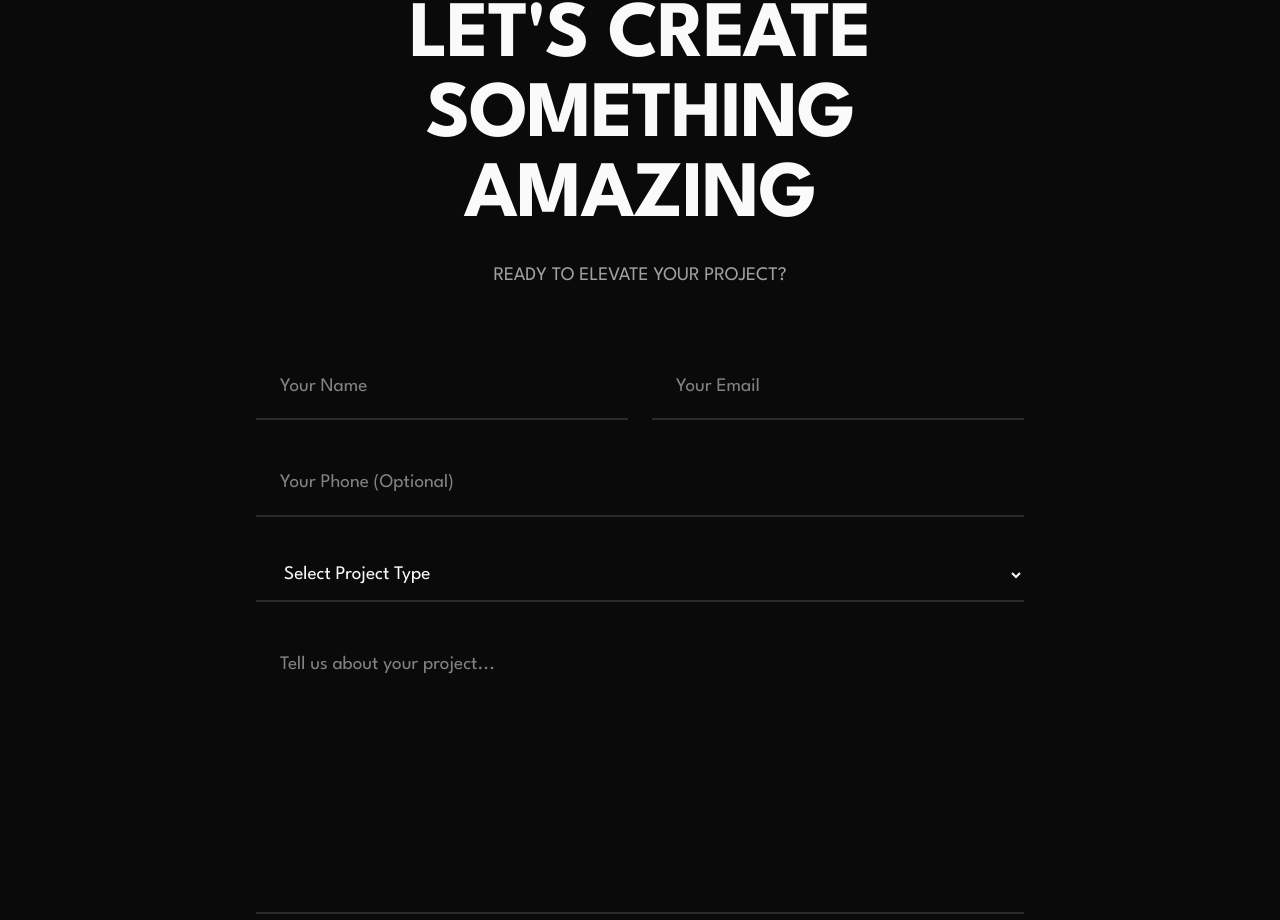
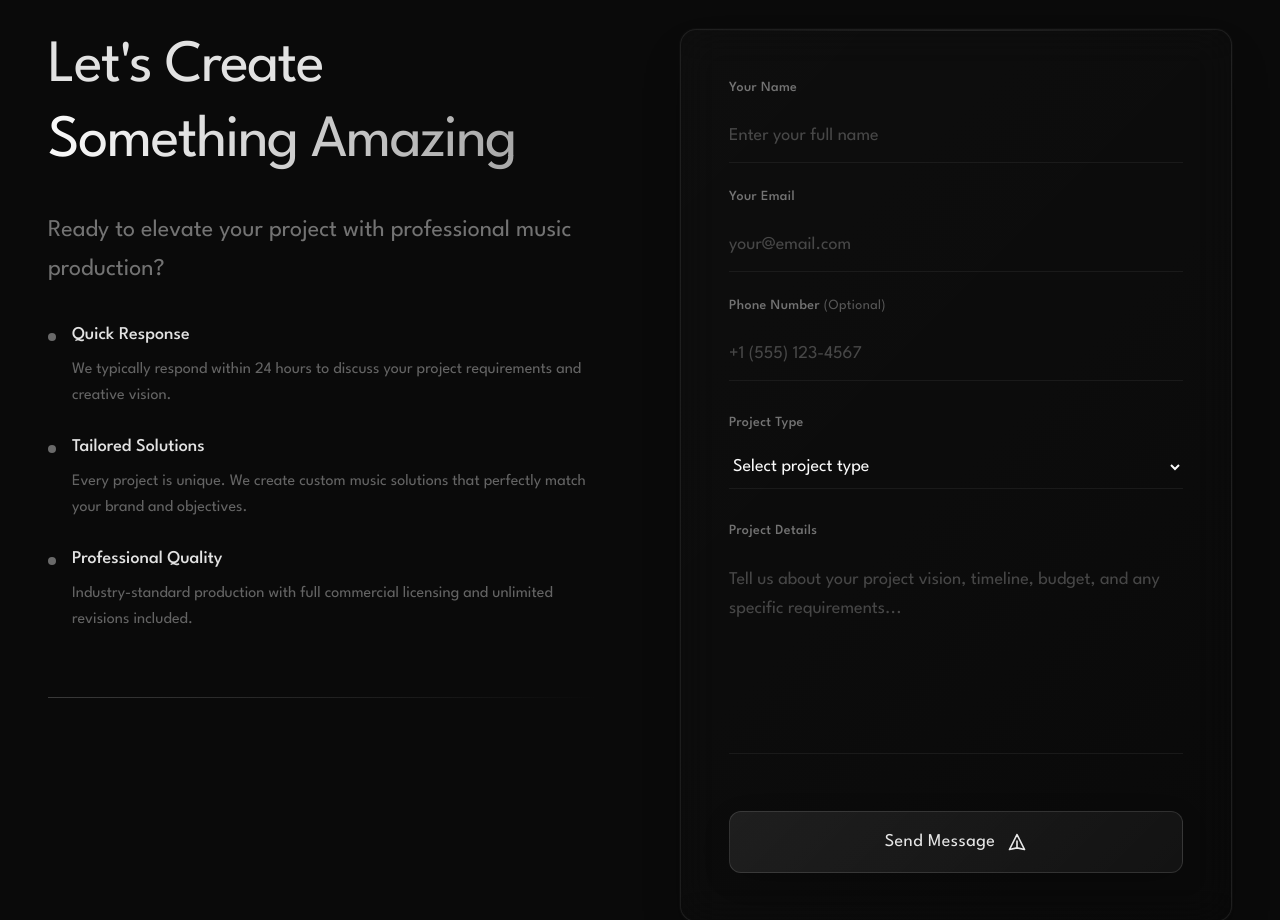
Before and after one commit to Kianhd/Key0n-portfolio, a Next.js app: page / in a window 1280 px wide. Shown: the part 7755-8675 px from the top of the page. Built offline with nearby package versions, Linux system fonts and the light colour scheme.

Commit message:
Contact section

```diff
--- a/app/components/sections/ContactSection.tsx
+++ b/app/components/sections/ContactSection.tsx
@@ -7,172 +7,185 @@ const ContactSection: React.FC = () => {
   const browserOpts = useBrowserOptimizations();
 
   return (
-    <section id="contact" className="py-24 px-6 sm:px-8 lg:px-12">
-      <div className="max-w-3xl mx-auto">
-        <div className="text-center mb-16">
-          <h2 className="text-title font-semibold mb-6 uppercase scroll-fade-in">
-            Let&apos;s Create
-            <br />
+    <section id="contact" className="py-32 px-6 sm:px-8 lg:px-12">
+      <div className="max-w-7xl mx-auto">
+        <div className="grid grid-cols-1 lg:grid-cols-2 gap-16 lg:gap-20 items-start">
+          {/* Left Content Area */}
+          <div className="lg:sticky lg:top-32">
+            <div className="space-y-8">
+              <div>
+                <h2 className="text-4xl lg:text-5xl xl:text-6xl font-bold mb-8 leading-tight tracking-tight">
+                  <span className="block text-foreground/90">Let&apos;s Create</span>
+                  <span className="block bg-gradient-to-r from-foreground to-foreground/60 bg-clip-text text-transparent">
                     Something Amazing
+                  </span>
                 </h2>
-          <p className="text-body text-muted uppercase font-normal">
-            Ready to elevate your project?
+                <p className="text-xl lg:text-2xl text-muted/70 mb-8 leading-relaxed font-light">
+                  Ready to elevate your project with professional music production?
                 </p>
               </div>
 
-        <form className="space-y-8">
-          <div className="grid grid-cols-1 md:grid-cols-2 gap-6">
-            <div className="relative">
-              <input
-                type="text"
-                placeholder="Your Name"
-                className="w-full px-6 py-4 bg-transparent border-b-2 border-border focus:outline-none transition-all duration-200 text-body peer"
-                required
-              />
-              <div className="absolute bottom-0 left-0 right-0 h-[2px] opacity-0 peer-focus:opacity-100 transition-opacity duration-200">
-                {browserOpts.reduceBlur ? (
-                  <div
-                    className="w-full h-full bg-foreground rounded-full"
-                    style={{
-                      boxShadow: "0 0 6px rgba(250, 250, 250, 0.6)",
-                    }}
-                  />
-                ) : (
-                  <>
-                    <div className="w-full h-full bg-foreground rounded-full" />
-                    <div className="absolute inset-0 bg-foreground rounded-full blur-sm" />
-                    <div className="absolute inset-0 bg-foreground rounded-full blur-md opacity-50" />
-                  </>
-                )}
+              <div className="space-y-6">
+                <div className="flex items-start gap-4">
+                  <div className="w-2 h-2 bg-foreground/40 rounded-full mt-3 flex-shrink-0"></div>
+                  <div>
+                    <h3 className="text-lg font-medium text-foreground/90 mb-2">Quick Response</h3>
+                    <p className="text-muted/60 leading-relaxed">We typically respond within 24 hours to discuss your project requirements and creative vision.</p>
                   </div>
                 </div>
-            <div className="relative">
-              <input
-                type="email"
-                placeholder="Your Email"
-                className="w-full px-6 py-4 bg-transparent border-b-2 border-border focus:outline-none transition-all duration-200 text-body peer"
-                required
-              />
-              <div className="absolute bottom-0 left-0 right-0 h-[2px] opacity-0 peer-focus:opacity-100 transition-opacity duration-200">
-                {browserOpts.reduceBlur ? (
-                  <div
-                    className="w-full h-full bg-foreground rounded-full"
-                    style={{
-                      boxShadow: "0 0 6px rgba(250, 250, 250, 0.6)",
-                    }}
-                  />
-                ) : (
-                  <>
-                    <div className="w-full h-full bg-foreground rounded-full" />
-                    <div className="absolute inset-0 bg-foreground rounded-full blur-sm" />
-                    <div className="absolute inset-0 bg-foreground rounded-full blur-md opacity-50" />
-                  </>
-                )}
+                <div className="flex items-start gap-4">
+                  <div className="w-2 h-2 bg-foreground/40 rounded-full mt-3 flex-shrink-0"></div>
+                  <div>
+                    <h3 className="text-lg font-medium text-foreground/90 mb-2">Tailored Solutions</h3>
+                    <p className="text-muted/60 leading-relaxed">Every project is unique. We create custom music solutions that perfectly match your brand and objectives.</p>
+                  </div>
+                </div>
+                <div className="flex items-start gap-4">
+                  <div className="w-2 h-2 bg-foreground/40 rounded-full mt-3 flex-shrink-0"></div>
+                  <div>
+                    <h3 className="text-lg font-medium text-foreground/90 mb-2">Professional Quality</h3>
+                    <p className="text-muted/60 leading-relaxed">Industry-standard production with full commercial licensing and unlimited revisions included.</p>
                   </div>
                 </div>
               </div>
+
+              {/* Decorative element */}
+              <div className="pt-8">
+                <div className="h-px bg-gradient-to-r from-foreground/20 via-foreground/10 to-transparent"></div>
+              </div>
+            </div>
+          </div>
+
+          {/* Right Form Area */}
           <div className="relative">
+            {/* Premium glass card effect */}
+            <div
+              className="relative overflow-hidden rounded-2xl p-8 lg:p-12 border"
+              style={{
+                background: `linear-gradient(135deg,
+                  rgba(255, 255, 255, 0.02) 0%,
+                  rgba(255, 255, 255, 0.01) 50%,
+                  rgba(0, 0, 0, 0.02) 100%
+                )`,
+                borderColor: "rgba(255, 255, 255, 0.08)",
+                boxShadow: `
+                  0 0 0 1px rgba(255, 255, 255, 0.02),
+                  0 24px 48px -12px rgba(0, 0, 0, 0.3),
+                  0 12px 24px -8px rgba(0, 0, 0, 0.2)
+                `,
+                backdropFilter: browserOpts.disableBackdropFilter ? "none" : "blur(20px)",
+                WebkitBackdropFilter: browserOpts.disableBackdropFilter ? "none" : "blur(20px)",
+              }}
+            >
+              {/* Subtle top accent line */}
+              <div
+                className="absolute top-0 left-0 right-0 h-[1px]"
+                style={{
+                  background: "linear-gradient(90deg, transparent 0%, rgba(255, 255, 255, 0.1) 50%, transparent 100%)"
+                }}
+              />
+
+              <form className="space-y-8">
+                <div className="grid grid-cols-1 gap-6">
+                  <div className="relative group">
+                    <label className="block text-sm font-medium text-muted/70 mb-3 tracking-wide">
+                      Your Name
+                    </label>
+                    <input
+                      type="text"
+                      className="w-full px-0 py-3 bg-transparent border-b border-border/50 focus:border-foreground/40 focus:outline-none transition-all duration-300 text-foreground text-lg placeholder:text-muted/40"
+                      placeholder="Enter your full name"
+                      required
+                    />
+                  </div>
+                  <div className="relative group">
+                    <label className="block text-sm font-medium text-muted/70 mb-3 tracking-wide">
+                      Your Email
+                    </label>
+                    <input
+                      type="email"
+                      className="w-full px-0 py-3 bg-transparent border-b border-border/50 focus:border-foreground/40 focus:outline-none transition-all duration-300 text-foreground text-lg placeholder:text-muted/40"
+                      placeholder="your@email.com"
+                      required
+                    />
+                  </div>
+                  <div className="relative group">
+                    <label className="block text-sm font-medium text-muted/70 mb-3 tracking-wide">
+                      Phone Number <span className="text-muted/50">(Optional)</span>
+                    </label>
                     <input
                       type="tel"
-              placeholder="Your Phone (Optional)"
-              className="w-full px-6 py-4 bg-transparent border-b-2 border-border focus:outline-none transition-all duration-200 text-body peer"
+                      className="w-full px-0 py-3 bg-transparent border-b border-border/50 focus:border-foreground/40 focus:outline-none transition-all duration-300 text-foreground text-lg placeholder:text-muted/40"
+                      placeholder="+1 (555) 123-4567"
                     />
-            <div className="absolute bottom-0 left-0 right-0 h-[2px] opacity-0 peer-focus:opacity-100 transition-opacity duration-200">
-              {browserOpts.reduceBlur ? (
-                <div
-                  className="w-full h-full bg-foreground rounded-full"
-                  style={{
-                    boxShadow: "0 0 6px rgba(250, 250, 250, 0.6)",
-                  }}
-                />
-              ) : (
-                <>
-                  <div className="w-full h-full bg-foreground rounded-full" />
-                  <div className="absolute inset-0 bg-foreground rounded-full blur-sm" />
-                  <div className="absolute inset-0 bg-foreground rounded-full blur-md opacity-50" />
-                </>
-              )}
-            </div>
-          </div>
-          <div className="relative">
-            <select
-              className="w-full px-6 py-4 bg-transparent border-b-2 border-border focus:outline-none transition-all duration-200 text-foreground text-body peer"
-              required
-            >
-              <option value="">Select Project Type</option>
-              <option value="commercial">Commercial Production</option>
-              <option value="artist">Artist Collaboration</option>
-              <option value="beats">Custom Beats</option>
-              <option value="film">Film Scoring</option>
-              <option value="mixing">Mixing & Mastering</option>
-              <option value="other">Other</option>
-            </select>
-            <div className="absolute bottom-0 left-0 right-0 h-[2px] opacity-0 peer-focus:opacity-100 transition-opacity duration-200">
-              {browserOpts.reduceBlur ? (
-                <div
-                  className="w-full h-full bg-foreground rounded-full"
-                  style={{
-                    boxShadow: "0 0 6px rgba(250, 250, 250, 0.6)",
-                  }}
-                />
-              ) : (
-                <>
-                  <div className="w-full h-full bg-foreground rounded-full" />
-                  <div className="absolute inset-0 bg-foreground rounded-full blur-sm" />
-                  <div className="absolute inset-0 bg-foreground rounded-full blur-md opacity-50" />
-                </>
-              )}
-            </div>
-          </div>
-          <div className="relative">
-            <textarea
-              placeholder="Tell us about your project..."
-              rows={8}
-              className="w-full px-6 py-4 bg-transparent border-b-2 border-border focus:outline-none transition-all duration-200 resize-none text-body leading-relaxed peer"
-              required
-            />
-            <div className="absolute bottom-0 left-0 right-0 h-[2px] opacity-0 peer-focus:opacity-100 transition-opacity duration-200 -translate-y-[6px]">
-              {browserOpts.reduceBlur ? (
-                <div
-                  className="w-full h-full bg-foreground rounded-full"
-                  style={{
-                    boxShadow: "0 0 6px rgba(250, 250, 250, 0.6)",
-                  }}
-                />
-              ) : (
-                <>
-                  <div className="w-full h-full bg-foreground rounded-full" />
-                  <div className="absolute inset-0 bg-foreground rounded-full blur-sm" />
-                  <div className="absolute inset-0 bg-foreground rounded-full blur-md opacity-50" />
-                </>
-              )}
                   </div>
                 </div>
                 <div className="relative group">
+                  <label className="block text-sm font-medium text-muted/70 mb-3 tracking-wide">
+                    Project Type
+                  </label>
+                  <select
+                    className="w-full px-0 py-3 bg-transparent border-b border-border/50 focus:border-foreground/40 focus:outline-none transition-all duration-300 text-foreground text-lg cursor-pointer"
+                    required
+                  >
+                    <option value="" className="bg-background text-foreground">Select project type</option>
+                    <option value="commercial" className="bg-background text-foreground">Commercial Production</option>
+                    <option value="artist" className="bg-background text-foreground">Artist Collaboration</option>
+                    <option value="beats" className="bg-background text-foreground">Custom Beats</option>
+                    <option value="film" className="bg-background text-foreground">Film Scoring</option>
+                    <option value="mixing" className="bg-background text-foreground">Mixing & Mastering</option>
+                    <option value="other" className="bg-background text-foreground">Other</option>
+                  </select>
+                </div>
+                <div className="relative group">
+                  <label className="block text-sm font-medium text-muted/70 mb-3 tracking-wide">
+                    Project Details
+                  </label>
+                  <textarea
+                    placeholder="Tell us about your project vision, timeline, budget, and any specific requirements..."
+                    rows={6}
+                    className="w-full px-0 py-3 bg-transparent border-b border-border/50 focus:border-foreground/40 focus:outline-none transition-all duration-300 resize-none text-foreground text-lg leading-relaxed placeholder:text-muted/40"
+                    required
+                  />
+                </div>
+                <div className="pt-4">
                   <button
                     type="submit"
-              className="w-full border-2 border-zinc-800 text-foreground hover:bg-foreground hover:text-background py-5 font-medium text-small uppercase rounded-sm transition-all duration-300 relative z-10"
+                    className="w-full group relative overflow-hidden rounded-xl py-4 px-8 font-medium text-lg transition-all duration-500 transform hover:scale-[1.02] active:scale-[0.98]"
+                    style={{
+                      background: "linear-gradient(135deg, rgba(255, 255, 255, 0.08) 0%, rgba(255, 255, 255, 0.04) 100%)",
+                      border: "1px solid rgba(255, 255, 255, 0.12)",
+                      color: "rgba(255, 255, 255, 0.9)",
+                      boxShadow: "0 8px 32px -8px rgba(0, 0, 0, 0.3)"
+                    }}
+                    onMouseEnter={(e) => {
+                      e.currentTarget.style.background = "linear-gradient(135deg, rgba(255, 255, 255, 0.12) 0%, rgba(255, 255, 255, 0.08) 100%)";
+                      e.currentTarget.style.borderColor = "rgba(255, 255, 255, 0.2)";
+                      e.currentTarget.style.boxShadow = "0 12px 40px -8px rgba(0, 0, 0, 0.4)";
+                    }}
+                    onMouseLeave={(e) => {
+                      e.currentTarget.style.background = "linear-gradient(135deg, rgba(255, 255, 255, 0.08) 0%, rgba(255, 255, 255, 0.04) 100%)";
+                      e.currentTarget.style.borderColor = "rgba(255, 255, 255, 0.12)";
+                      e.currentTarget.style.boxShadow = "0 8px 32px -8px rgba(0, 0, 0, 0.3)";
+                    }}
                   >
-              Send Message
+                    <span className="relative z-10 flex items-center justify-center gap-3">
+                      <span className="tracking-wide">Send Message</span>
+                      <svg
+                        className="w-5 h-5 transition-transform duration-300 group-hover:translate-x-1"
+                        fill="none"
+                        viewBox="0 0 24 24"
+                        stroke="currentColor"
+                      >
+                        <path strokeLinecap="round" strokeLinejoin="round" strokeWidth={2} d="M12 19l9 2-9-18-9 18 9-2zm0 0v-8" />
+                      </svg>
+                    </span>
                   </button>
-            <div className="absolute inset-0 rounded-sm opacity-0 group-hover:opacity-100 transition-opacity duration-300">
-              {browserOpts.reduceBlur ? (
-                <div
-                  className="absolute inset-0 border-2 border-foreground rounded-sm"
-                  style={{
-                    boxShadow: "0 0 8px rgba(250, 250, 250, 0.5)",
-                  }}
-                />
-              ) : (
-                <>
-                  <div className="absolute inset-0 border-2 border-foreground rounded-sm" />
-                  <div className="absolute inset-0 border-2 border-foreground rounded-sm blur-sm" />
-                  <div className="absolute inset-0 border-2 border-foreground rounded-sm blur-md opacity-50" />
-                </>
-              )}
+                </div>
+              </form>
             </div>
           </div>
-        </form>
+        </div>
       </div>
     </section>
   );
```
Lines whose indentation alone changed are shown as unchanged.
